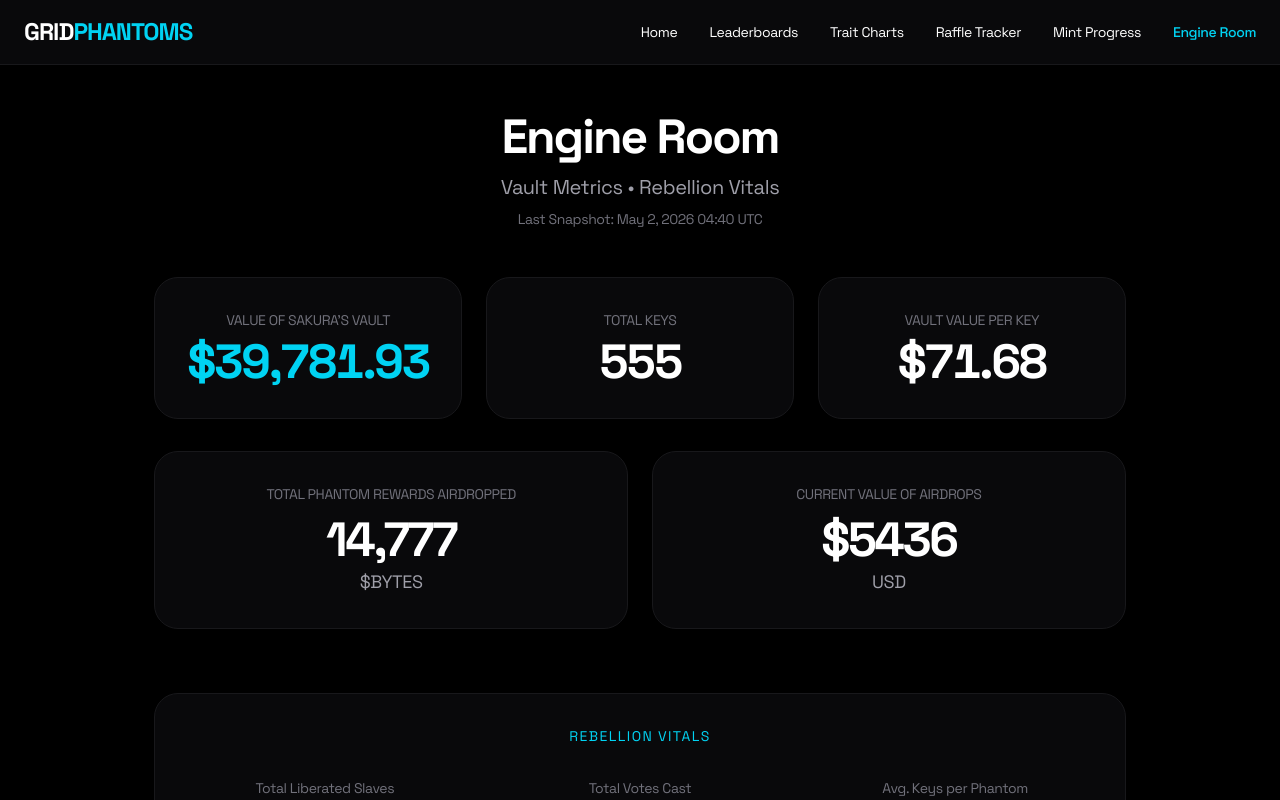
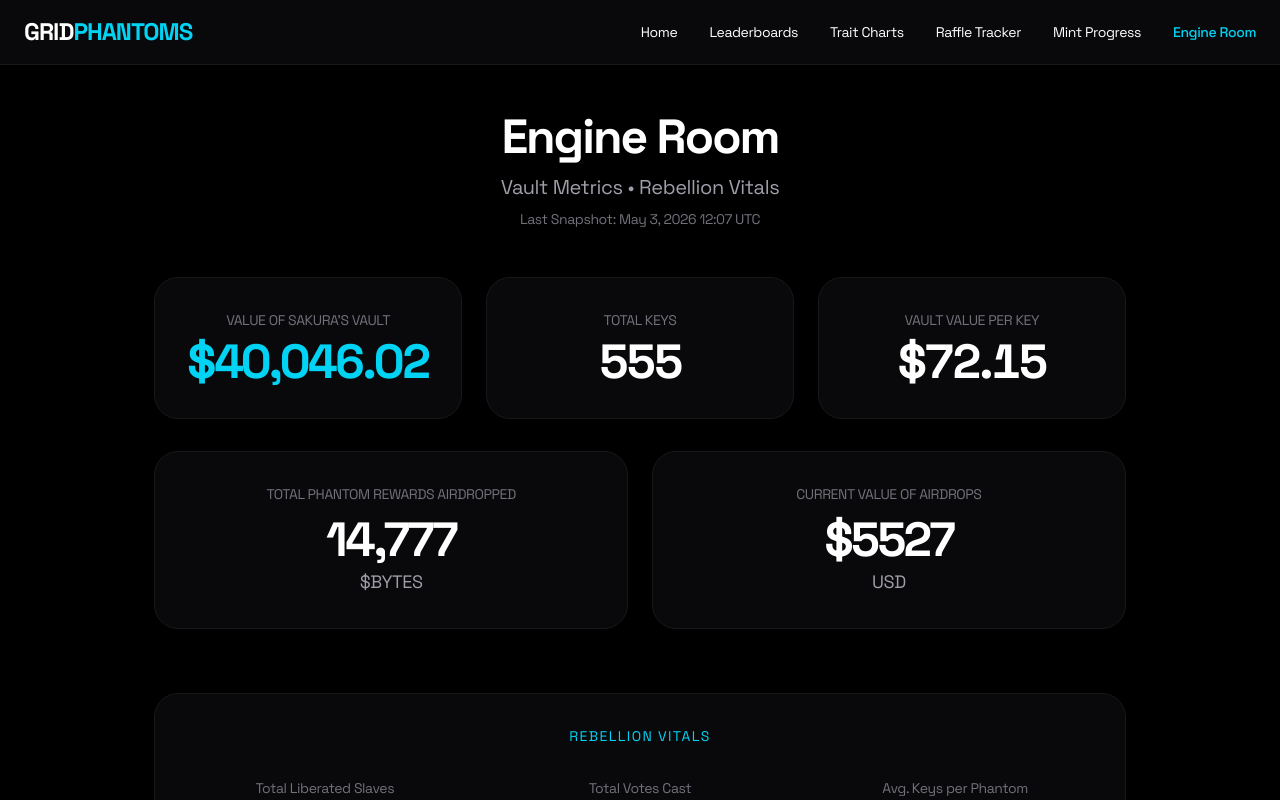
Before and after one commit to GridPhantoms/grid-keys-points, a Next.js app: page /engine in a window 1280 px wide. Shown: the top 800 px of the page. Built offline with nearby package versions, Linux system fonts and the light colour scheme; no server answers.

Commit message:
Update vault snapshot

```diff
--- a/app/engine/page.tsx
+++ b/app/engine/page.tsx
@@ -77,7 +77,7 @@ export default function EngineRoom() {
   const TOTAL_EXODUS_SUPPLY = 3333;
 
   const GENESIS_LAUNCH = new Date('2025-10-09T16:03:47Z').getTime();
-  const LAST_SNAPSHOT = "May 2, 2026 04:40 UTC";
+  const LAST_SNAPSHOT = "May 3, 2026 12:07 UTC";
 
   useEffect(() => {
     const loadData = async () => {
--- a/generate-vault-snapshot.js
+++ b/generate-vault-snapshot.js
@@ -113,8 +113,8 @@ function formatUtcSnapshot(date = new Date()) {
   const month = date.toLocaleString('en-US', { month: 'long', timeZone: 'UTC' });
   const day = date.toLocaleString('en-US', { day: 'numeric', timeZone: 'UTC' });
   const year = date.toLocaleString('en-US', { year: 'numeric', timeZone: 'UTC' });
-  const hour = date.toLocaleString('en-US', { hour: '2-digit', hour12: false, timeZone: 'UTC' });
-  const minute = date.toLocaleString('en-US', { minute: '2-digit', timeZone: 'UTC' });
+  const hour = String(date.getUTCHours()).padStart(2, '0');
+  const minute = String(date.getUTCMinutes()).padStart(2, '0');
   return `${month} ${day}, ${year} ${hour}:${minute} UTC`;
 }
 
```
Also changed, not shown: public/vault-snapshot.csv.
